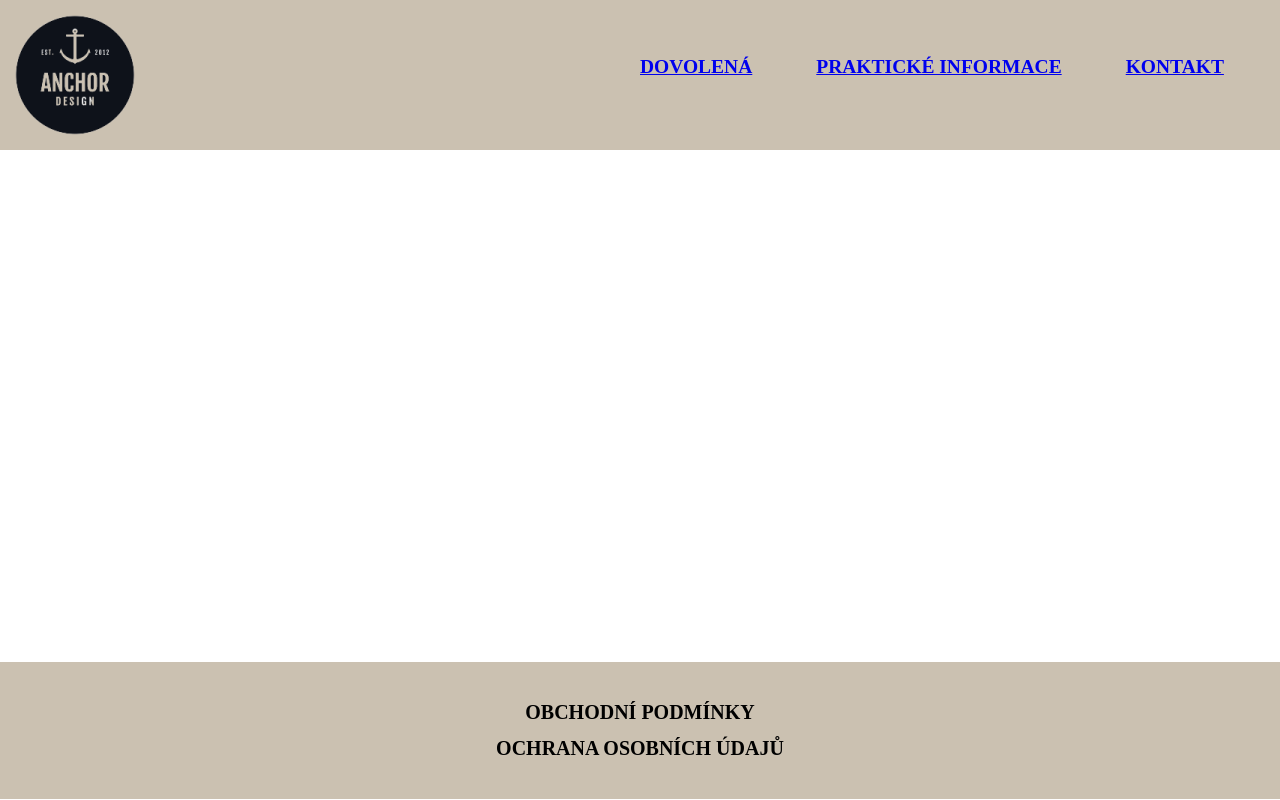
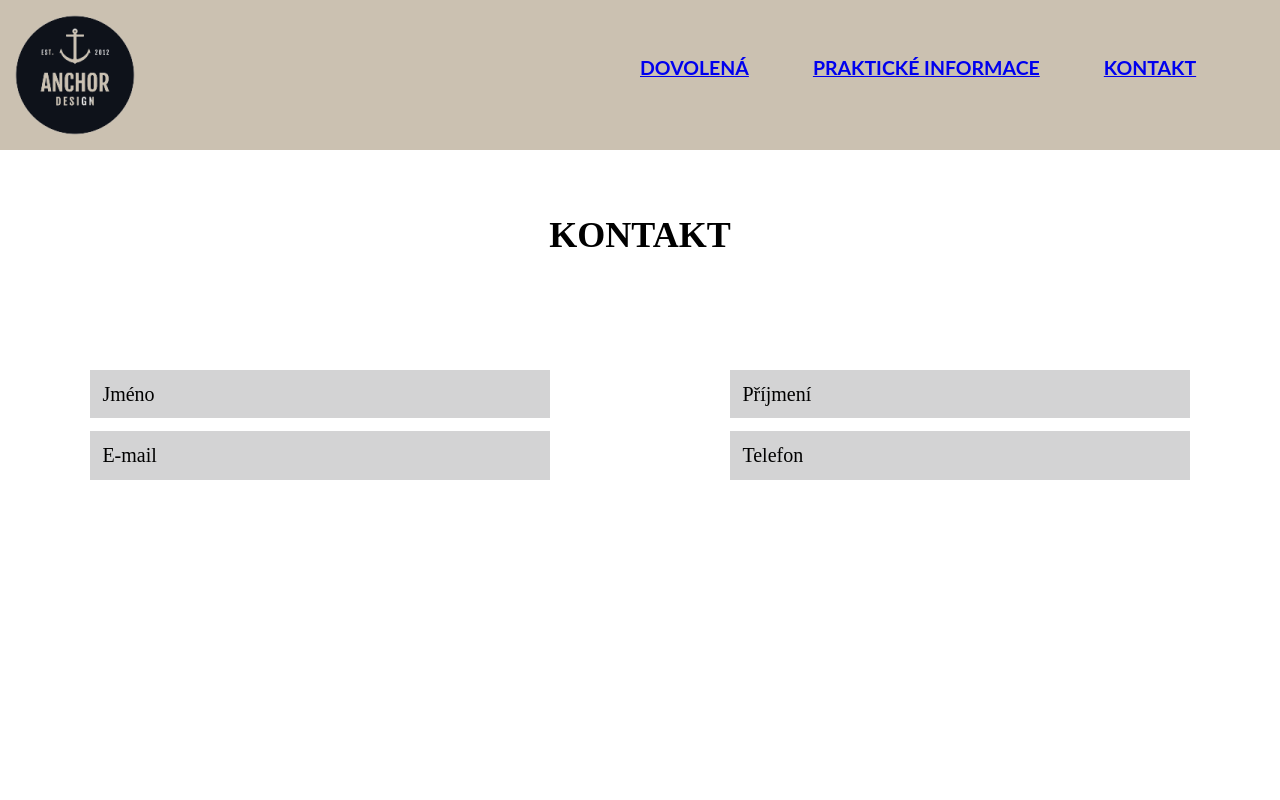
Before and after one commit to doubledude773/wba-koupy-ales-2.C-master, a plain HTML site: page individual-work/figma-1/kontakt.html in a window 1280 px wide. Shown: the top 800 px of the page. Drawn offline with Linux system fonts and the light colour scheme.

Commit message:
uzjenresponzivita

```diff
--- a/individual-work/figma-1/info.css
+++ b/individual-work/figma-1/info.css
@@ -15,6 +15,8 @@ body {
     gap: 10%;
     font-size: small;
     align-items: center;
+    font-family: 'Lato';
+    font-style: normal;
 }
 .navbar h1:hover {
     cursor: pointer;
@@ -27,6 +29,8 @@ body {
     background-color: #cbc1b1;
     padding: 2%;
     text-align: center;
+    font-family: 'Lato';
+    font-style: normal;
 }
 .imgsec{
     display: flex;
@@ -34,11 +38,12 @@ body {
     justify-content: center;
     gap: 5%;
     margin-top: 10%;
-
 }
 .imgsec h1{
     display: flex;
     font-size: medium;
+    font-family: 'Lato';
+    font-style: normal;
 }
 .imgsec2{
     display: flex;
@@ -46,8 +51,12 @@ body {
     justify-content: center;
     gap: 5%;
     margin-top: 10%;
+    font-family: 'Lato';
+    font-style: normal;
 }
 .imgsec2 h1{
     display: flex;
     font-size: medium;
+    font-family: 'Lato';
+    font-style: normal;
 }
--- a/individual-work/figma-1/kontakt.css
+++ b/individual-work/figma-1/kontakt.css
@@ -5,6 +5,8 @@ body {
     display: flex;
     height: 20%;
     background-color: #cbc1b1;
+    font-family: 'Lato';
+    font-style: normal;
 }
 .navbar {
     display: flex;
@@ -20,6 +22,8 @@ body {
     cursor: pointer;
     background-color: lightslategray;
     height: 100%;
+    font-family: 'Lato';
+    font-style: normal;
 }
 .footer{
     margin-top: 40%;
@@ -27,4 +31,37 @@ body {
     background-color: #cbc1b1;
     padding: 2%;
     text-align: center;
+    font-family: 'Lato';
+    font-style: normal;
 }
+.h1{
+    text-align: center;
+    margin-top: 5%;
+    font-size: large;
+}
+.conspace1{
+    display: flex;
+}
+.conspace1 > div{
+    margin-top: 7%;
+    background-color: #7C7474;
+    margin: 7%;
+    padding:1%;
+    font-size: 20px;
+    width: 80%;
+    background: rgba(38, 37, 40, 0.2);
+
+}
+.conspace2{
+    display: flex;
+    margin-top: -13%;
+}
+.conspace2 > div{
+
+    background-color: #7C7474;
+    margin: 7%;
+    padding:1%;
+    font-size: 20px;
+    width: 80%;
+    background: rgba(38, 37, 40, 0.2);
+}
--- a/individual-work/figma-1/kontakt.html
+++ b/individual-work/figma-1/kontakt.html
@@ -11,14 +11,22 @@
     <nav class="header">
         <img src="logo.png" alt="anchor">
         <div class="navbar">
-
             <h1><a href="index.html"> DOVOLENÁ</a></h1>
             <h1><a href="info.html"> PRAKTICKÉ INFORMACE</a></h1>
             <h1><a href="kontakt.html">KONTAKT</a></h1>
-
         </div>
     </nav>
-
+    <div class="h1">
+        <h1>KONTAKT</h1>
+    </div>
+    <div class="conspace1">
+        <div>Jméno</div>
+        <div>Příjmení</div>
+    </div>
+    <div class="conspace2">
+        <div>E-mail</div>
+        <div>Telefon</div>
+    </div>
     <div class="footer">
         <h1>OBCHODNÍ PODMÍNKY</h1>
         <h1>OCHRANA OSOBNÍCH ÚDAJŮ</h1>
--- a/individual-work/figma-1/style.css
+++ b/individual-work/figma-1/style.css
@@ -7,6 +7,8 @@ body {
     background-repeat: no-repeat;
     background-size: cover;
     height: 100vh;
+    font-family: 'Lato';
+    font-style: normal;
 }
 
 .header {
@@ -20,9 +22,11 @@ body {
     width: 50%;
     left: 50%;
     top: 5%;
-    gap: 10%;
+    gap: 8%;
     font-size: small;
     align-items: center;
+    font-family: 'Lato';
+    font-style: normal;
 }
 .navbar h1:hover {
    cursor: pointer;
@@ -37,13 +41,14 @@ body {
     right: 5%;
     top: 50%;
     text-align: center;
+    font-family: 'Lato';
+    font-style: normal;
 }
 .herosection p{
     width: 573.53px;
     height: 120px;
     right: 68.24px;
     top: 636px;
-
     font-family: 'Lato';
     font-style: normal;
     font-weight: 500;
@@ -52,9 +57,7 @@ body {
     display: flex;
     letter-spacing: 0.1em;
     text-align: center;
-
     color: #F8F7EC;
-
     text-shadow: 0px 4px 4px rgba(0, 0, 0, 0.25);
 }
 .herosection h1{
@@ -65,9 +68,7 @@ body {
     line-height: 24px;
     letter-spacing: 0.1em;
     text-align: center;
-
     color: #F8F7EC;
-
     text-shadow: 0px 4px 4px rgba(0, 0, 0, 0.25);
 }
 .bottomsec{
@@ -86,11 +87,11 @@ body {
     margin-top: 8%;
     align-items: center;
     justify-content: center;
-    gap: 4%;
+    gap: 2%;
+    flex-basis: content;
 }
 .bottomimg p{
     display: flex;
-
 }
 .bottomimg h1{
     font-size: larger;
```
Also changed, not shown: individual-work/figma-1/index.html (+4 -1 lines).
